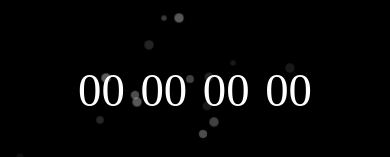
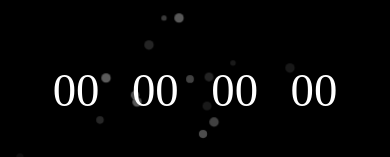
Before and after one commit to Rafae1-iT/New-year-s-stopwatch, a plain HTML site: page index.html in a window 390 px wide. Shown: the part 190-347 px from the top of the page. Drawn offline with Linux system fonts and the light colour scheme; a web font is replaced by a local one.

Commit message:
Update responsive

```diff
--- a/css/responsive.css
+++ b/css/responsive.css
@@ -116,6 +116,9 @@
     .t__title {
         font-size: 3vw;
     }
+    .timer {
+        width: 73%;
+    }
 }
 @media (max-width: 350px) {
     .timer {
```
